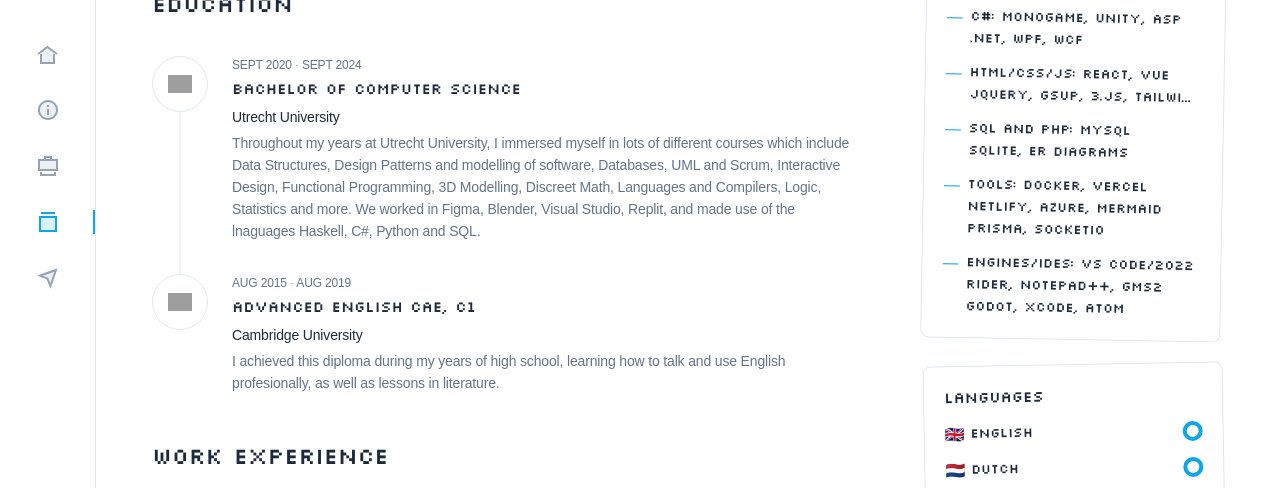
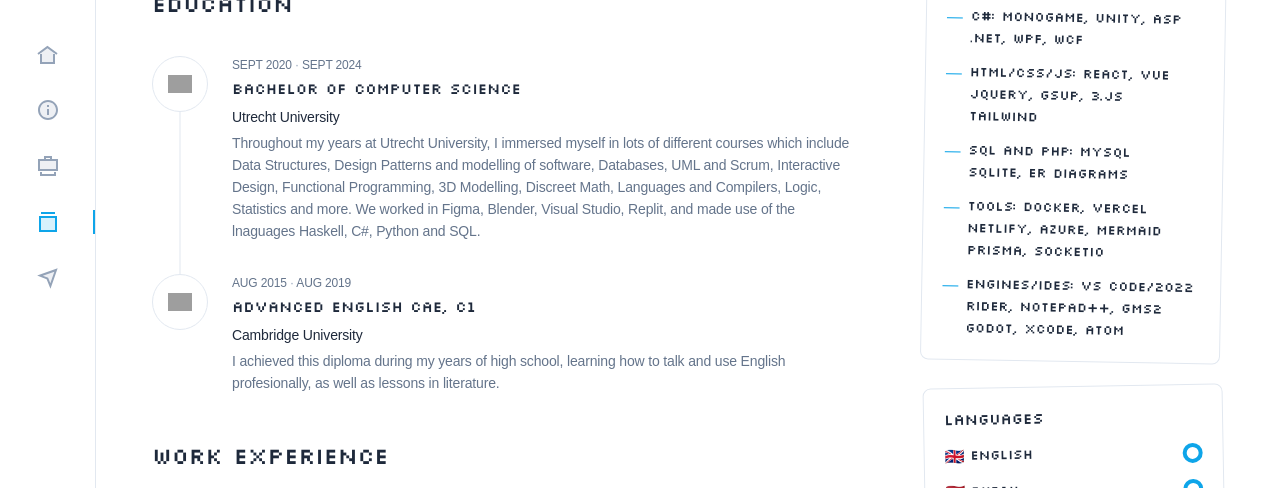
Before and after one commit to sullyjs/portfoliosite, a website: page resume.html in a window 1280 px wide. Shown: the part 234-722 px from the top of the page. Drawn offline with Linux system fonts and the light colour scheme; grey boxes are pictures that could not be loaded; a web font is replaced by a local one.

Commit message:
Update resume.html

```diff
--- a/resume.html
+++ b/resume.html
@@ -338,7 +338,7 @@
                                         </li>
                                         <li class="flex justify-between items-center">
                                             <div class="grow inline-flex mr-1 truncate">
-                                                <span class="text-sky-500 mr-2">—</span> <a class="font-aspekta font-[650] text-sm truncate">HTML/CSS/JS: React, Vue<br> jQuery, gsup, 3.js, tailwind</a>
+                                                <span class="text-sky-500 mr-2">—</span> <a class="font-aspekta font-[650] text-sm truncate">HTML/CSS/JS: React, Vue<br> jQuery, gsup, 3.js<br>Tailwind</a>
                                             </div>
                                         </li>
                                         <li class="flex justify-between items-center">
```
